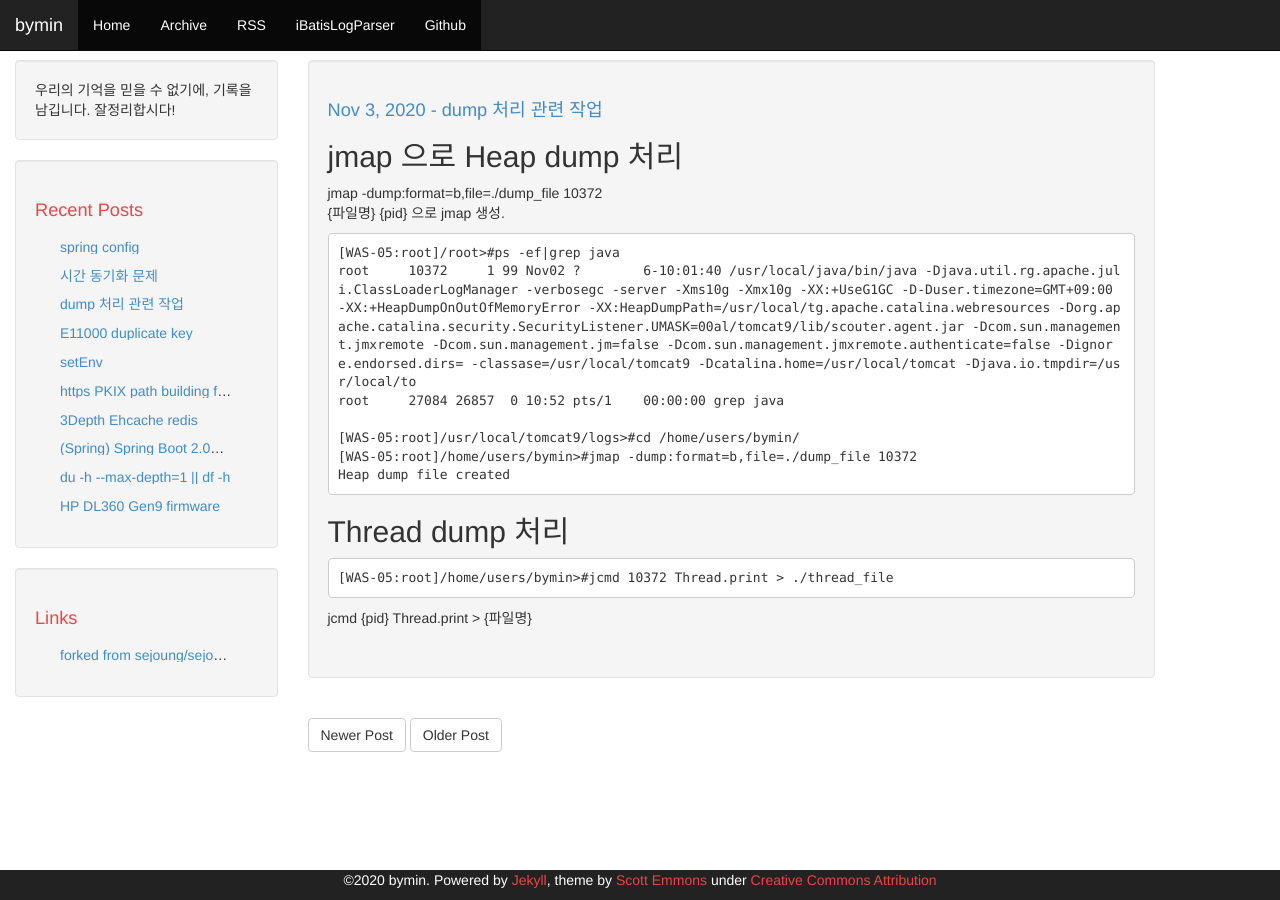
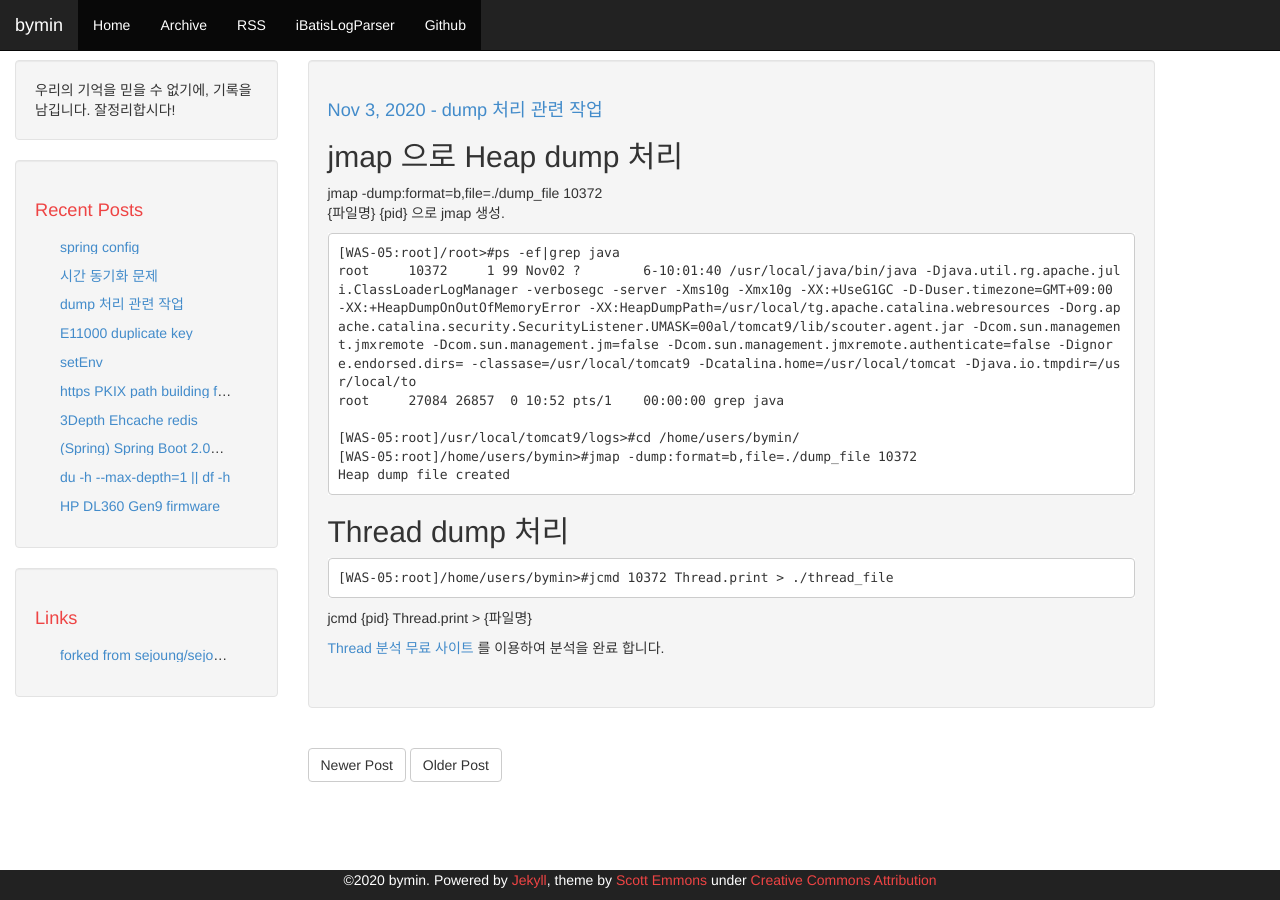
Before and after one commit to youngclown/youngclown.github.io, a Jekyll site: the page built from _posts/2020-10-27-heapdump.md, in a window 1280 px wide. Built offline with Jekyll 4.4.1, drawn with Linux system fonts in a browser that asks for light colours; comment, search, counter and statistics services are not loaded.

Commit message:
Thread 무료 사이트 주소추가

````diff
--- a/_posts/2020-10-27-heapdump.md
+++ b/_posts/2020-10-27-heapdump.md
@@ -29,3 +29,6 @@ Heap dump file created
 ```
 
 jcmd {pid} Thread.print > {파일명}
+
+
+[Thread 분석 무료 사이트](https://fastthread.io/ft-index.jsp) 를 이용하여 분석을 완료 합니다.
````
